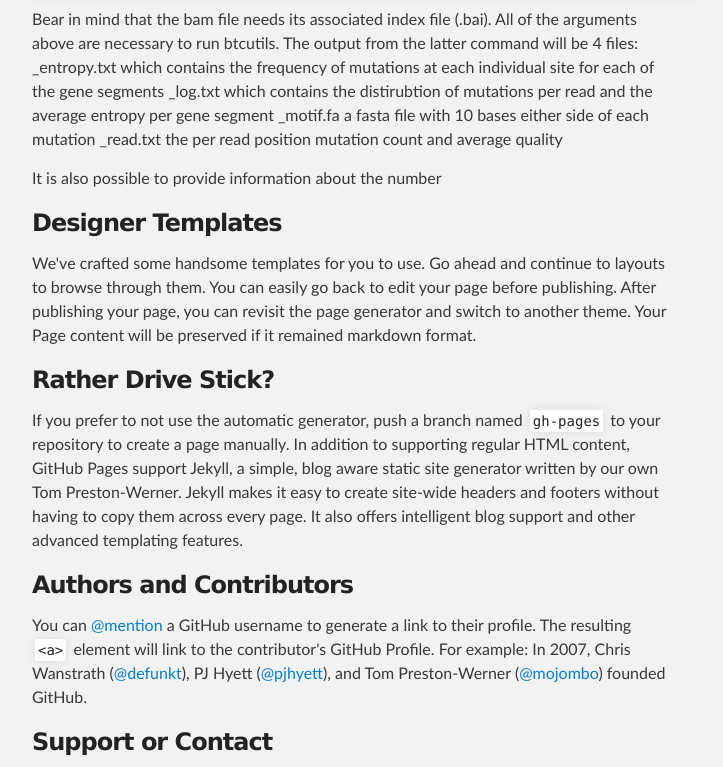
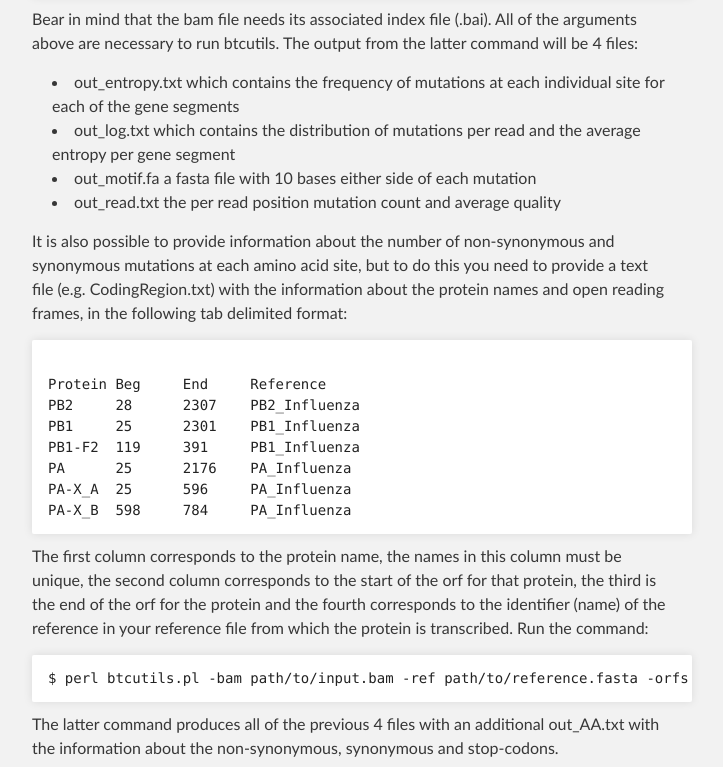
Before and after one commit to josephhughes/btctools, a plain HTML site: page tutorial.html in a window 1280 px wide. Shown: the part 554-1321 px from the top of the page, without its empty margins (288-1011 px from the left). Drawn offline with Linux system fonts and the light colour scheme.

Commit message:
command for getting info on AA

```diff
--- a/tutorial.html
+++ b/tutorial.html
@@ -43,13 +43,31 @@
 </code></pre>
 
 <p>Bear in mind that the bam file needs its associated index file (.bai). All of the arguments above are necessary to run btcutils. The output from the latter command will be 4 files:
-_entropy.txt which contains the frequency of mutations at each individual site for each of the gene segments
-_log.txt which contains the distirubtion of mutations per read and the average entropy per gene segment
-_motif.fa a fasta file with 10 bases either side of each mutation
-_read.txt the per read position mutation count and average quality
+<p><ul>
+<li>out_entropy.txt which contains the frequency of mutations at each individual site for each of the gene segments</li>
+<li>out_log.txt which contains the distribution of mutations per read and the average entropy per gene segment</li>
+<li>out_motif.fa a fasta file with 10 bases either side of each mutation</li>
+<li>out_read.txt the per read position mutation count and average quality</li>
+</ul>
 </p>
 
-<p>It is also possible to provide information about the number
+<p>It is also possible to provide information about the number of non-synonymous and synonymous mutations at each amino acid site, but to do this you need to provide a text file (e.g. CodingRegion.txt) with the information about the protein names and open reading frames, in the following tab delimited format:</p>
+<pre><code>
+Protein	Beg	End	Reference
+PB2	28	2307	PB2_Influenza
+PB1	25	2301	PB1_Influenza
+PB1-F2	119	391	PB1_Influenza
+PA	25	2176	PA_Influenza
+PA-X_A	25	596	PA_Influenza
+PA-X_B	598	784	PA_Influenza
+</code></pre>
+
+<p>The first column corresponds to the protein name, the names in this column must be unique, the second column corresponds to the start of the orf for that protein, the third is the end of the orf for the protein and the fourth corresponds to the identifier (name) of the reference in your reference file from which the protein is transcribed. Run the command:</p>
+
+<pre><code>$ perl btcutils.pl -bam path/to/input.bam -ref path/to/reference.fasta -orfs CodingRegions.txt -stub out
+</code></pre>
+
+<p>The latter command produces all of the previous 4 files with an additional out_AA.txt with the information about the non-synonymous, synonymous and stop-codons.</p>
 
 <h3>
 <a name="designer-templates" class="anchor" href="#designer-templates"><span class="octicon octicon-link"></span></a>Designer Templates</h3>
```
Also changed, not shown: index.html (+7 -7 lines).
